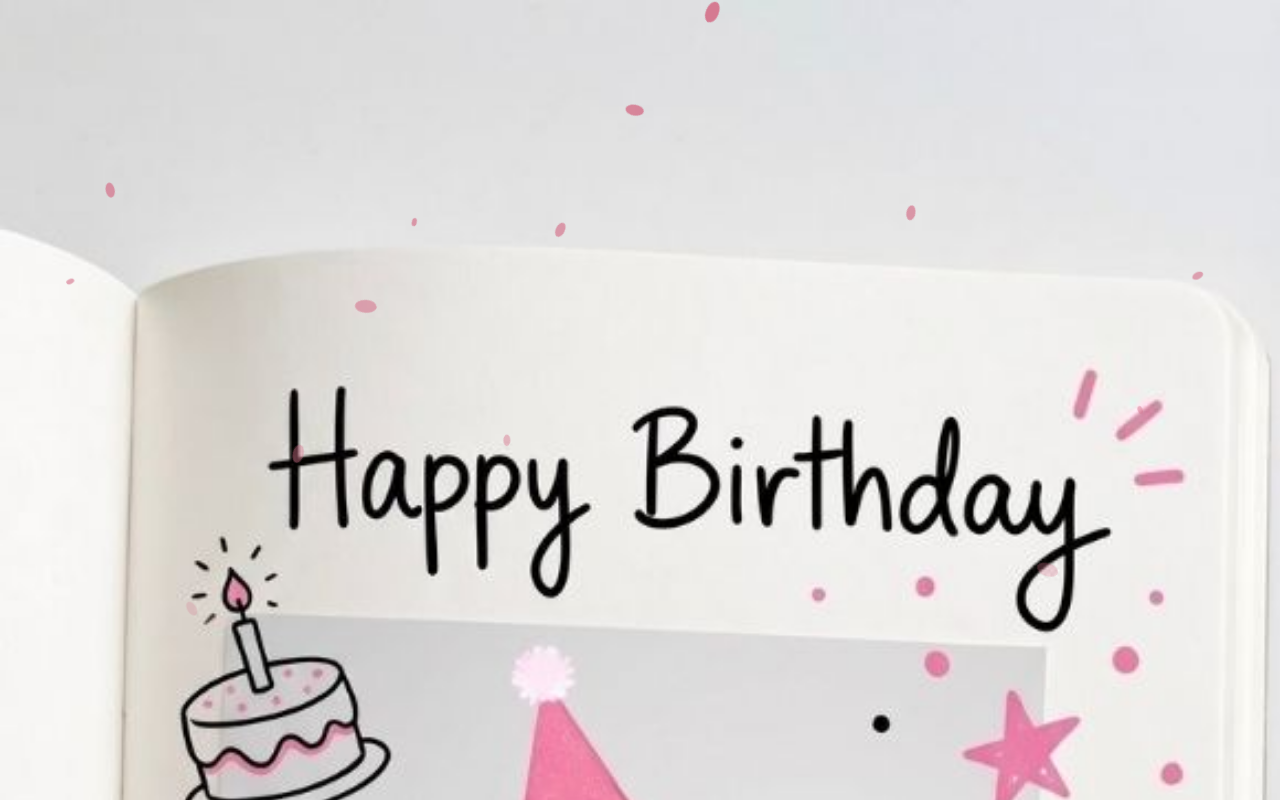
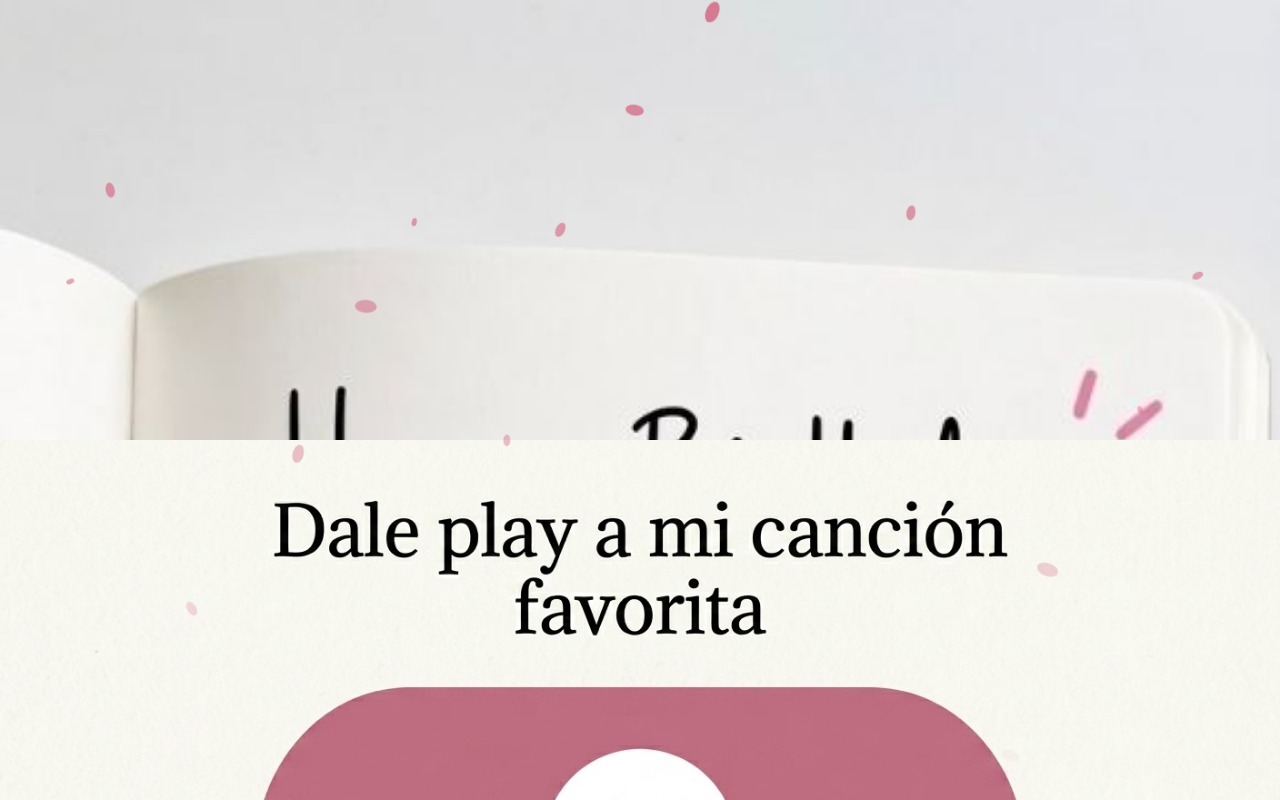
Before and after one commit to creandovaloria/creatuimagen-platform, a Next.js app: page /XV-Regina in a window 1280 px wide. Shown: the top 800 px of the page. Built offline with nearby package versions, Linux system fonts and the light colour scheme.

Commit message:
📱 Fit intro+player on first screen

```diff
--- a/components/invitaciones/Intro.tsx
+++ b/components/invitaciones/Intro.tsx
@@ -1,8 +1,14 @@
 interface Props { src: string; }
+
 export default function Intro({ src }: Props) {
   return (
-    <section className="w-full leading-none">
-      <img src={src} alt="Invitación XV años Regina" className="w-full h-auto block" />
+    <section className="w-full leading-none" style={{ maxHeight: "55vh", overflow: "hidden" }}>
+      <img
+        src={src}
+        alt="Invitación XV años Regina"
+        className="w-full block object-cover object-top"
+        style={{ height: "55vh" }}
+      />
     </section>
   );
 }
```
